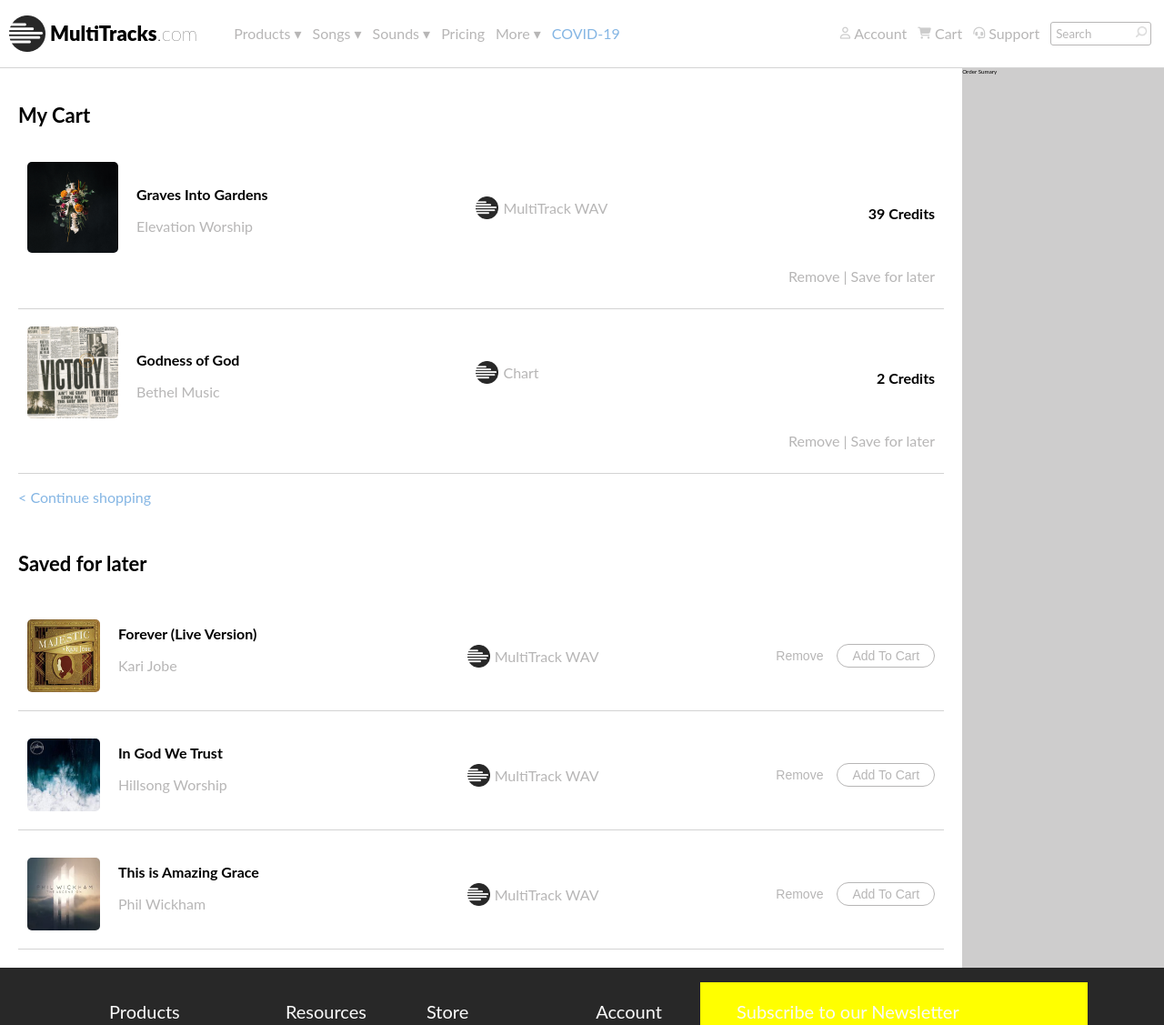
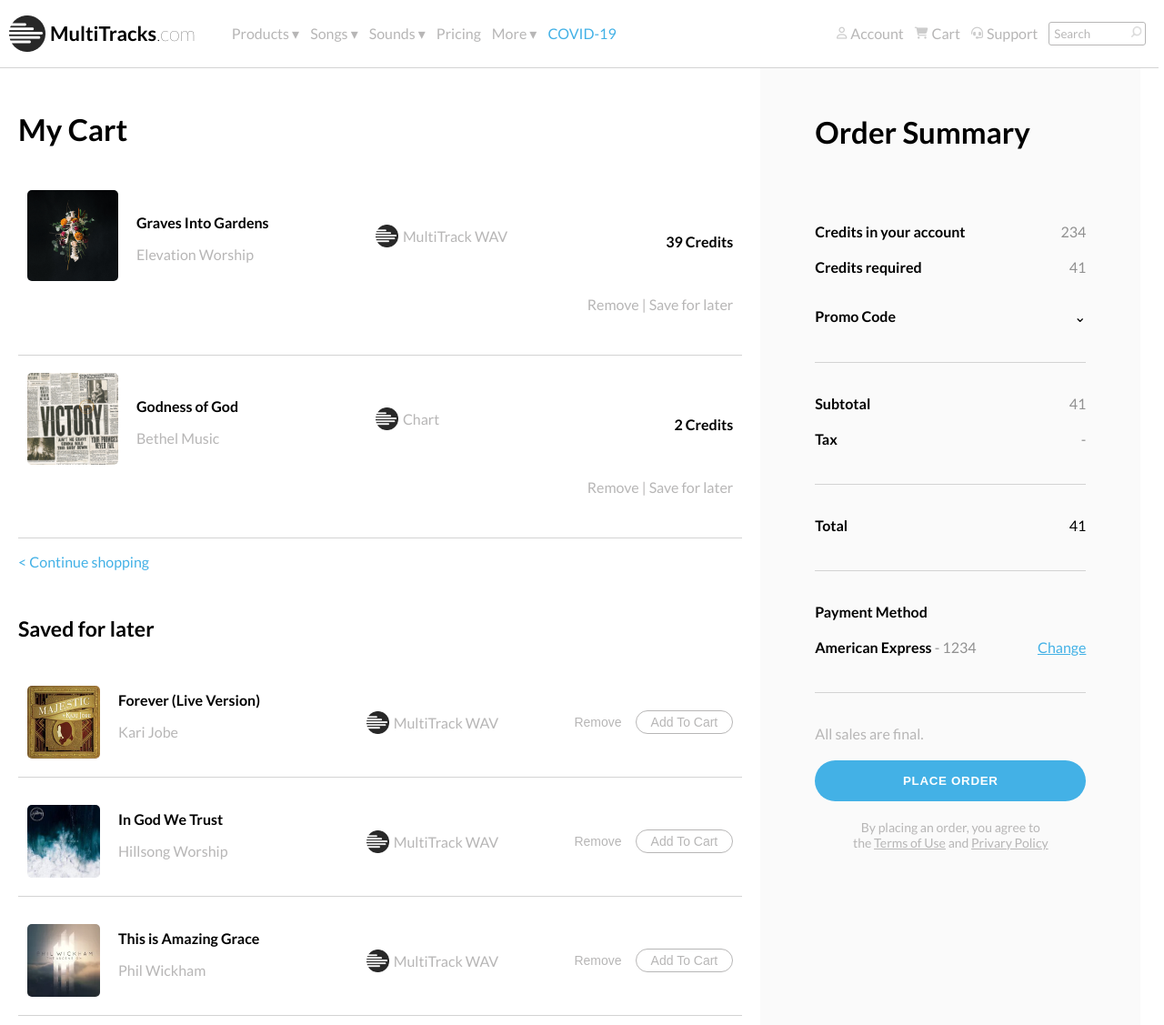
Before and after one commit to Jkhanason/MultiTracks, a plain HTML site: page index.html in a window 1280 px wide. Shown: the top 1127 px of the page at 91% size. Drawn offline with Linux system fonts and the light colour scheme.

Commit message:
full size order summary component complete

```diff
--- a/index.html
+++ b/index.html
@@ -6,6 +6,9 @@
   <meta name="viewport" content="width=device-width, initial-scale=1.0">
   <title>Document</title>
   <link rel="stylesheet" href="styles/style.css"/>
+  <link rel="preconnect" href="https://fonts.googleapis.com">
+  <link rel="preconnect" href="https://fonts.gstatic.com" crossorigin>
+  <link href="https://fonts.googleapis.com/css2?family=Lato:wght@100;400;700&display=swap" rel="stylesheet">
   <script src="https://kit.fontawesome.com/ec552e18e2.js" crossorigin="anonymous"></script>
 </head>
 <body>
@@ -136,7 +139,39 @@
       </div>
     </main>
 
-    <div class="orderSummary">Order Sumary</div>
+    <div class="orderSummary">
+      <h2>Order Summary</h2>
+      <div class='credits'>
+        <p class="boldText">Credits in your account</p>
+        <p class='right'>234</p>
+        <p class="boldText">Credits required</p>
+        <p class="right">41</p>
+        <p class="boldText promo">Promo Code</p>
+        <p class="right promo black">&#8964</p>
+      </div>
+      <div class='credits'>
+        <p class="boldText">Subtotal</p>
+        <p class='right'>41</p>
+        <p class="boldText">Tax</p>
+        <p class='right'>-</p>
+      </div>
+      <div class='credits'>
+        <p class="boldText">Total</p>
+        <p class='right black'>41</p>
+      </div>
+      <div class='credits'>
+        <p class="boldText">Payment Method</p>
+        <p class="boldText">American Express <span class="cardNum">- 1234</span></p>
+        <p class='right'><a href="#">Change</a></p>
+      </div>
+      <div class="placeOrder">
+        <p>All sales are final.</p>
+        <button>PLACE ORDER</button>
+        <p>By placing an order, you agree to the <a href="#">Terms of Use</a> and <a href="#">Privary Policy</a></p>
+      </div>
+
+
+    </div>
 
     <footer>
       <div class="lightBlack">
@@ -206,8 +241,8 @@
             <a href="#"><img src="images/Twitter.png" alt="twitter icon"></a>
             <a href="#"><img src="images/Twitter.png" alt="instagram icon"></a>
             <a href="#"><img src="images/YouTube.png" alt="youtube icon"></a>
-            <button>Like</button>
-            <button>Follow</button>
+            <button class="likeBtn">Like</button>
+            <button class="followBtn">Follow</button>
           </div>
 
 
--- a/styles/_footer.scss
+++ b/styles/_footer.scss
@@ -10,6 +10,7 @@
 
 footer {
   grid-column: 1 / -1;
+  width: 100%;
 
 .lightBlack {
   background-color: #282828;
@@ -35,6 +36,7 @@ footer {
     text-decoration: none;
   }
   .subscribe {
+    grid-column: 5 / 7;
     background-color: yellow;
   }
   .subscribe h3 {
@@ -42,6 +44,7 @@ footer {
   }
   form {
     display: flex;
+    background-color: red;
     input {
       background-color: #171717;
       font-family: lato;
@@ -54,7 +57,7 @@ footer {
       border: none;
       border-top-right-radius: .5rem;
       border-bottom-right-radius: .5rem;
-      background-color: #43b1e6;
+      background-color: $covidBlue;
       color: white;
       font-weight: bold;
       padding: 0 2rem;
@@ -64,14 +67,16 @@ footer {
     @include flexRow();
     margin-top: 3rem;
     background-color: green;
+    width: 100%;
     height: 10vh;
 
     img {
       width: 3rem;
       padding-right: 1rem;
     }
-    button {
-      justify-self:flex-end;
+
+    .followBtn {
+      margin-left: auto;
     }
   }
 }
--- a/styles/_header.scss
+++ b/styles/_header.scss
@@ -1,6 +1,4 @@
 $paddingZero16px: 0 16px;
-
-
 
 @mixin flexRow {
   display: flex;
@@ -15,7 +13,10 @@ header {
   flex-wrap: nowrap;
   padding: .5rem 1rem;
   border-bottom: 1px solid lightgrey;
-  min-width: 500px; //play with this later
+  font-family:'Lato';
+  // background-color: blue;
+  width: 100%;
+  // min-width: 500px; //play with this later
   img {
     //not needed yet
   }
@@ -30,6 +31,7 @@ header {
   nav {
     @include flexRow();
     justify-content: space-between;
+    // background-color: red;
     width: 100%;
 
     ul {
@@ -68,7 +70,7 @@ header {
         min-width: 70px;
         padding: 4px 0;
         text-indent: 5px;
-        font-family: lato;
+        font-family: 'Lato';
         &::placeholder {
           color: #b7b6b6;
           text-indent: 5px;
--- a/styles/_main.scss
+++ b/styles/_main.scss
@@ -5,10 +5,13 @@
 
 main {
   grid-column: 1 / 3;
-  padding: 2rem;
+  padding: 2rem 0 6rem 2rem;
+  margin-right: 2rem;
+  // width: 80%;
+  // background-color: tan;
 
   h2 {
-    font-size: 2.2rem;
+    font-size: 3.3rem;
   }
   .cart, .saved {
     @include flexRow();
@@ -16,8 +19,9 @@ main {
     justify-content: space-between;
     padding: 1rem;
     font-size: 1.6rem;
+    padding-bottom: 3rem;
     border-bottom: 1px solid lightgrey;
-    // background-color: red;
+    // background-color: tan;
     div {
       min-height: 15vh; ///this
     }
@@ -81,7 +85,9 @@ main {
 
   .saveForLater {
     margin-top: 5rem;
-
+    h2 {
+      font-size: 2.3rem;
+    }
     .saved {
       padding-bottom: 0;
     }
--- a/styles/_orderSummary.scss
+++ b/styles/_orderSummary.scss
@@ -1,4 +1,80 @@
 
 .orderSummary {
-  background-color: #cecdcd;
+  grid-column: 3 / -1;
+  background-color: #FAFAFA;
+  font-size: 1.6rem;
+  padding: 3rem 0;
+  // width: 20%;
+  p {
+    margin: 1rem 0;
+  }
+  h2 {
+    font-size: 3.3rem;
+    margin: 2rem 0 7rem 6rem;
+  }
+  .credits {
+    display: grid;
+    grid-template-columns: auto, auto;
+    margin: 0 6rem 2.5rem 6rem;
+    padding-bottom: 3rem;
+    border-bottom: 1px solid lightgrey;
+
+    .boldText {
+      font-weight: bold;
+      grid-column: 1 / 2;
+
+    }
+    .promo {
+      padding-top: 1.5rem;
+
+    }
+    .right {
+      text-align: end;
+      grid-column: 2 / 3;
+      color: $footerLinkColor;
+
+    }
+    .black {
+      color: black;
+    }
+    .cardNum {
+      color: $footerLinkColor;
+      font-weight: 400;
+    }
+    a {
+      color: $covidBlue;
+    }
+  }
+  .placeOrder {
+    margin: 2rem 6rem;
+    color: $greyFont;
+    display: flex;
+    flex-direction: column;
+    p:first-of-type {
+      align-self: flex-start;
+    }
+    p:last-of-type {
+      text-align: center;
+      font-size: 1.4rem;
+      padding: 0 4rem;
+    }
+    button {
+      align-self: center;
+      margin: 1rem 0;
+      width: 100%;
+      padding: 1.5rem;
+      border-radius: 50px;
+      border: none;
+      color: white;
+      background-color: $covidBlue;
+      letter-spacing: .07rem;
+      font-weight: bold;
+      &:hover {
+        cursor: pointer;
+      }
+    }
+    a {
+      color: $greyFont;
+    }
+  }
 }
--- a/styles/_variables.scss
+++ b/styles/_variables.scss
@@ -1,4 +1,4 @@
 $width100Percent: 100%;
 $greyFont: #b7b6b6;
 $footerLinkColor: #919191;
-$covidBlue: #85b6e4;
+$covidBlue: #43b1e6;
--- a/styles/style.scss
+++ b/styles/style.scss
@@ -10,7 +10,7 @@ body, html {
   box-sizing: border-box;
   margin: 0;
   padding: 0;
-  font-family: lato;
+  font-family: 'Lato';
   width: $width100Percent;
   font-size: 62.5%;
 }
@@ -18,7 +18,10 @@ body, html {
 .container {
   background-color: $background;
   display: grid;
-  grid-template-columns: repeat(3, auto);
-  width: $width100Percent;
+  grid-template-columns: repeat(3, 1fr);
+  width: 98%;
+  // margin: auto;
+  // padding: 5rem;
+  // background-color: red;
   min-width: 375px;
 }
```
Also changed, not shown: styles/style.css, 1 other file.
